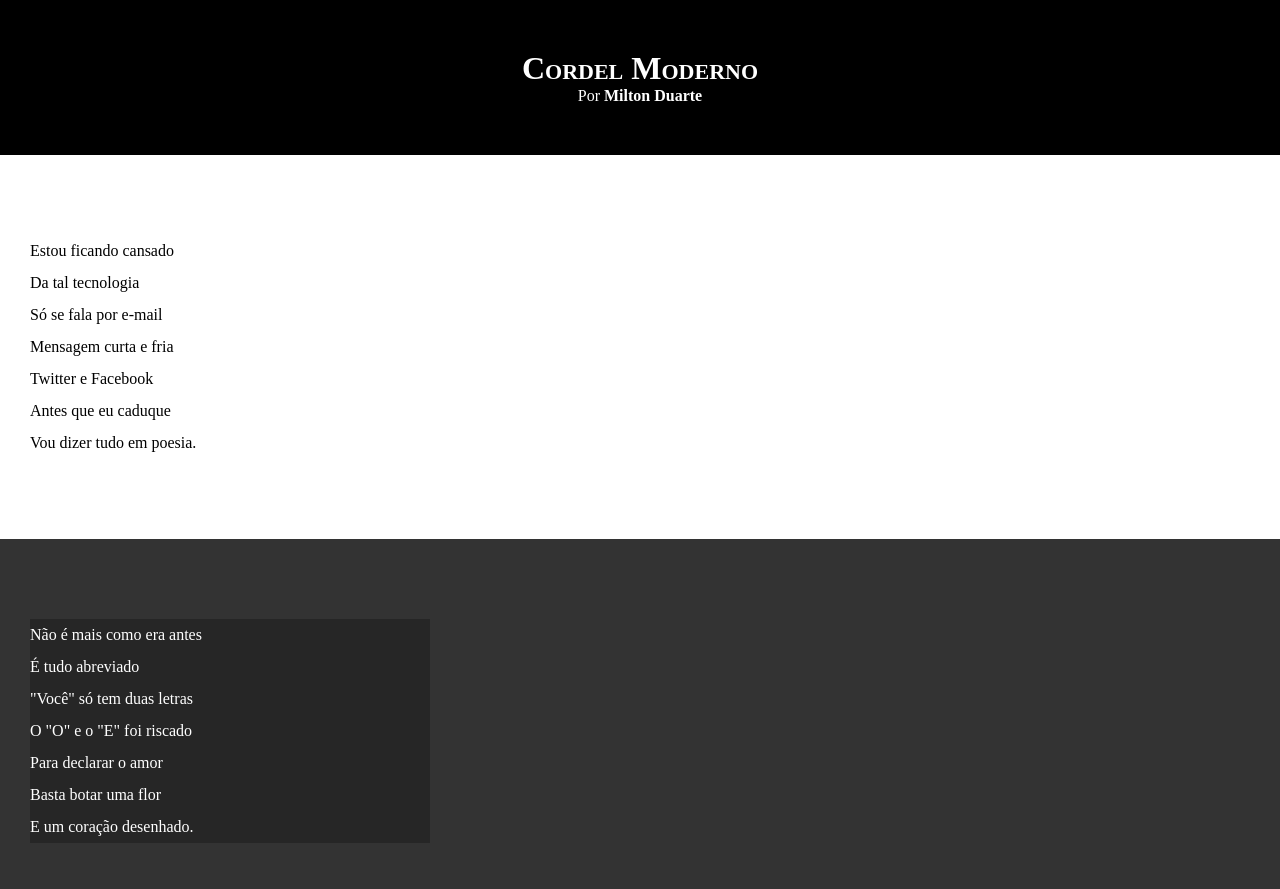
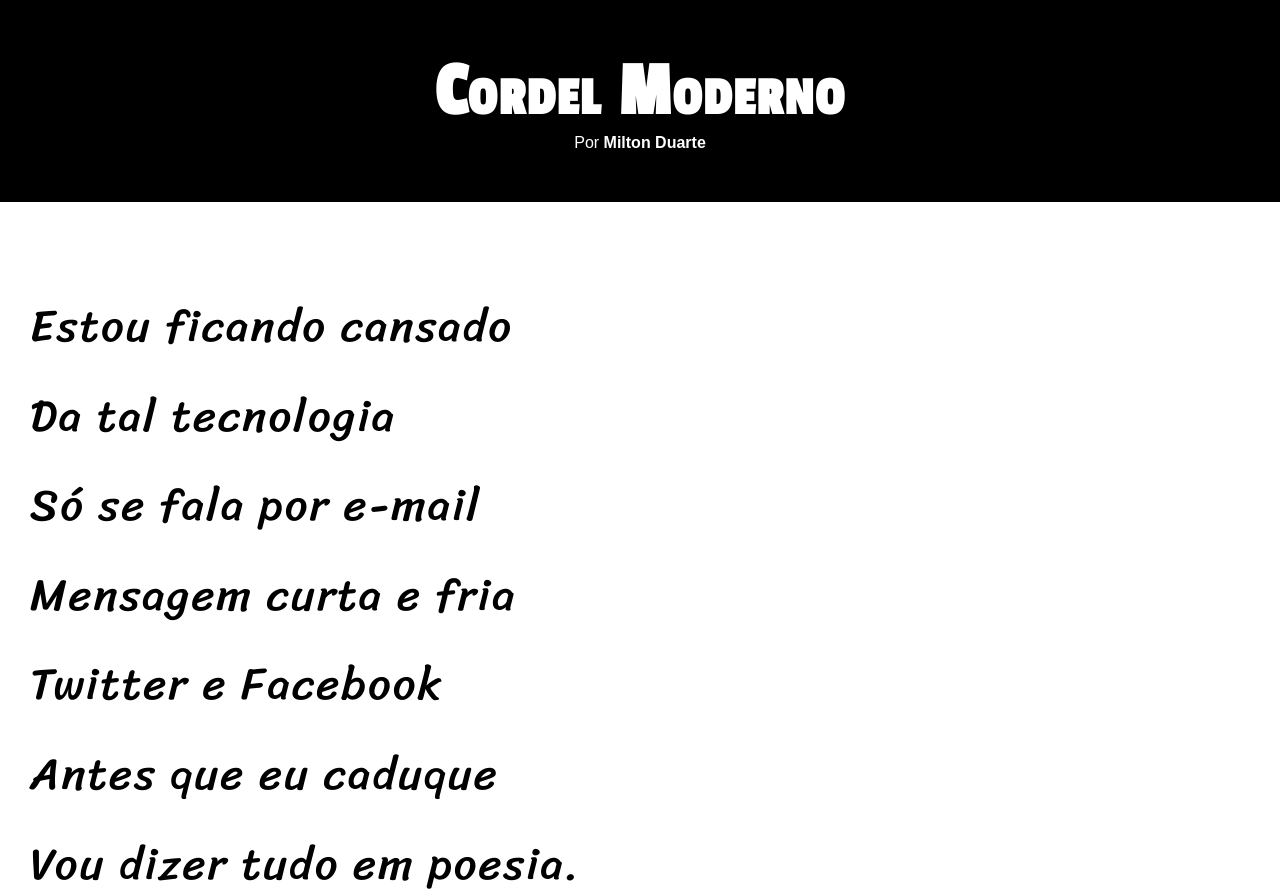
Before and after one commit to Jhon-Victor-Ramos/HTML-CSS_ofc, a plain HTML site: page desafios/d012/index.html in a window 1280 px wide. Shown: the top 889 px of the page. Drawn offline with Linux system fonts and the light colour scheme.

Commit message:
Atualização de estilos desafio 12

```diff
--- a/desafios/d012/style/style.css
+++ b/desafios/d012/style/style.css
@@ -1,5 +1,12 @@
 @charset "UTF-8";
 
+@import url('https://fonts.googleapis.com/css2?family=Passion+One&family=Sriracha&display=swap');
+
+:root{
+    --fonte1: Verdana, Geneva, Tahoma, sans-serif;
+    --fonte2: 'Passion One', cursive;
+    --fonte3: 'Sriracha', cursive;
+}
 
 *{
     margin: 0;
@@ -9,6 +16,7 @@
 html, body{
     min-height: 100vh;
     background-color: darkgrey;
+    font-family: var(--fonte1);
 }
 
 header{
@@ -19,8 +27,12 @@ header{
 }header>h1{
     padding-top: 50px;
     font-variant: small-caps;
+    font-family: var(--fonte2);
+    letter-spacing: 1.5px;
+    font-size: 6vw;
 }header>p{
     padding-bottom: 50px;
+    font-family: Arial, Helvetica, sans-serif;
 }
 
 /* CONFIGURAÇÕES GERAIS */
@@ -40,6 +52,9 @@ section{
     padding-bottom: 10vh;
     line-height: 2em;
     padding-left: 30px;
+    font-family: var(--fonte3);
+    letter-spacing: 2px;
+    font-size: 3.5vw;
 }
 
 section.normal{
@@ -50,8 +65,9 @@ section.imagem{
     background-color: rgb(51, 51, 51);
     color: white;
 }section.imagem>p{
+    display: inline-block;
+    padding: 10px;
     background-color: rgba(0, 0, 0, 0.253);
-    width: 400px;
 }
 
 /* FOOTER */
```
